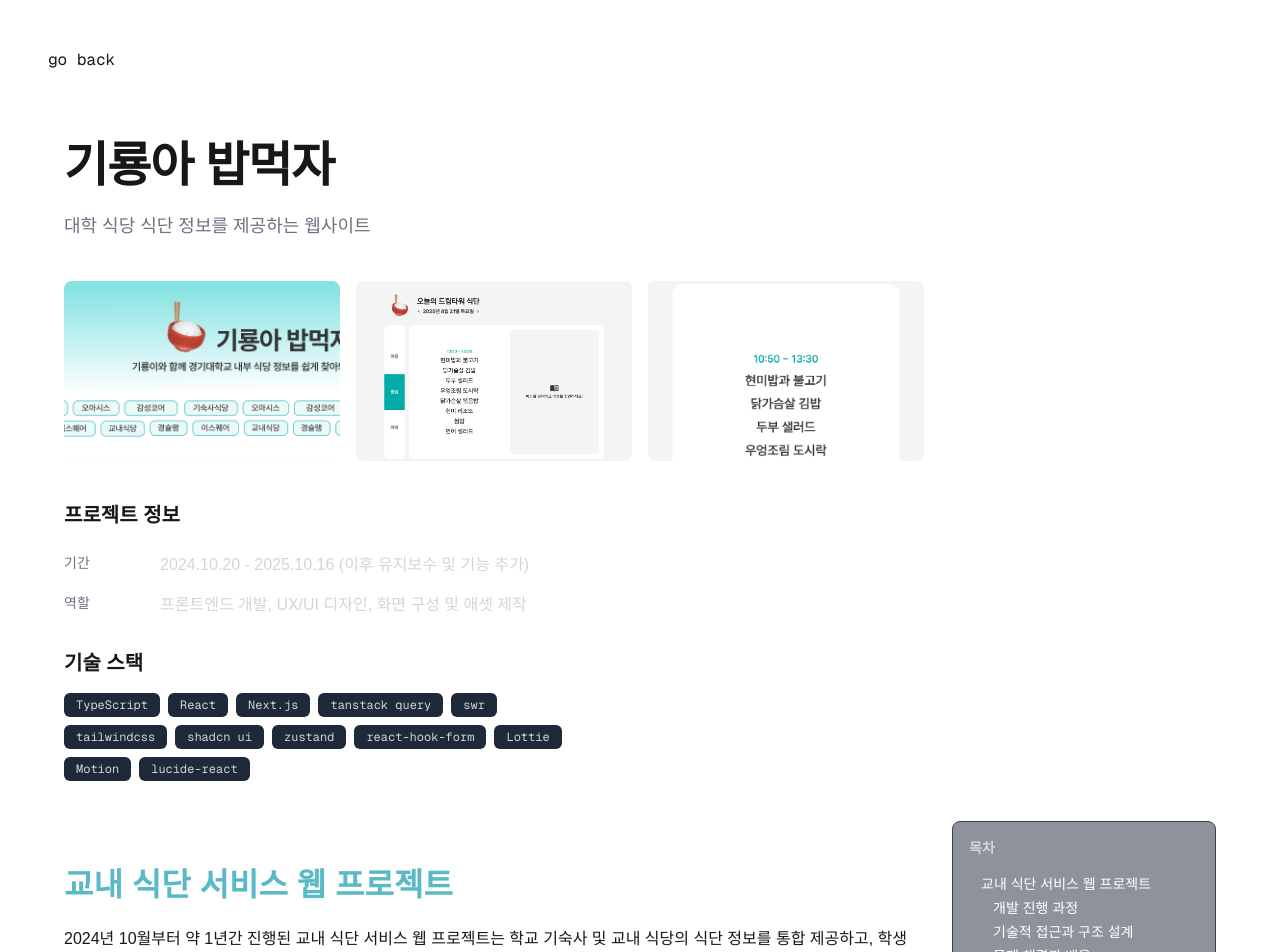
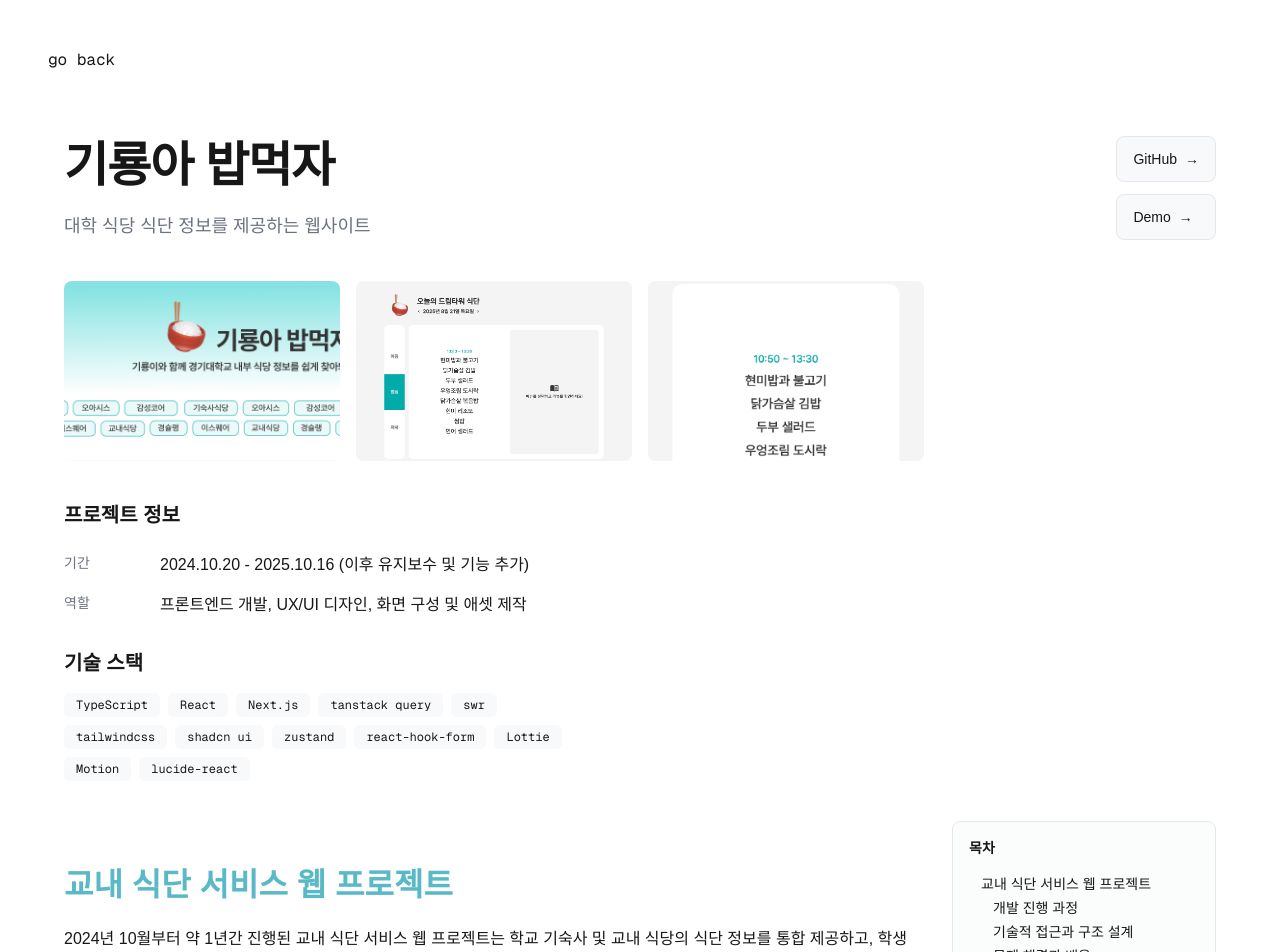
Before and after one commit to yummjin/port, a Next.js app: page /projects/1 in a window 1280 px wide. Shown: the top 952 px of the page. Built offline with nearby package versions, Linux system fonts and the light colour scheme; a web font is replaced by a local one.

Commit message:
feat: enhance project details with links and improve styling across components

```diff
--- a/src/components/TableOfContents.tsx
+++ b/src/components/TableOfContents.tsx
@@ -55,17 +55,17 @@ const TableOfContents: React.FC<TableOfContentsProps> = ({ items }) => {
 
   return (
     <div className="sticky top-24 max-h-[calc(100vh-8rem)] overflow-y-auto">
-      <div className="rounded-lg border border-gray-700 bg-gray-800/50 p-4">
-        <h3 className="mb-4 text-sm font-semibold text-gray-300">목차</h3>
+      <div className="border-border bg-card-background/50 rounded-lg border p-4">
+        <h3 className="text-foreground mb-4 text-sm font-semibold">목차</h3>
         <nav className="space-y-1">
           {items.map((item) => (
             <button
               key={item.id}
               onClick={() => scrollToHeading(item.id)}
-              className={`block w-full text-left text-sm transition-colors hover:text-white ${
+              className={`hover:text-foreground block w-full text-left text-sm transition-colors ${
                 activeId === item.id
-                  ? "font-medium text-white"
-                  : "text-gray-400"
+                  ? "text-foreground font-medium"
+                  : "text-text-muted"
               }`}
               style={{
                 paddingLeft: `${(item.level - 1) * 12}px`,
--- a/src/pages/index.tsx
+++ b/src/pages/index.tsx
@@ -77,7 +77,7 @@ export default function Home() {
                       <p className="text-text-muted text-sm">
                         숙련도 {skill.proficiency} / 5
                       </p>
-                      <div className="mt-2 space-y-2">{skill.description}</div>
+                      {/* <div className="mt-2 space-y-2">{skill.description}</div> */}
                     </div>
                   </div>
                 </div>
@@ -106,9 +106,6 @@ export default function Home() {
                   <div className="p-4">
                     <h3 className="text-foreground group-hover:text-accent mb-2 flex items-center gap-2 font-semibold transition-colors">
                       {project.title}
-                      <span className="bg-card-background border-border text-text-muted rounded-full border px-2 py-1 text-sm">
-                        {project.period}
-                      </span>
                     </h3>
                     <p className="text-text-muted line-clamp-2 text-sm">
                       {project.description}
--- a/src/pages/projects/[projectId].tsx
+++ b/src/pages/projects/[projectId].tsx
@@ -37,6 +37,11 @@ type Project = {
   description: string;
   status: "completed" | "in_progress";
   image?: string[];
+  links?: {
+    github?: string;
+    demo?: string;
+    appStore?: string;
+  };
 };
 
 export default function ProjectDetail({
@@ -68,7 +73,7 @@ export default function ProjectDetail({
               {project.image.map((imgSrc, index) => (
                 <div
                   key={index}
-                  className="group relative h-[180px] w-full cursor-pointer overflow-hidden rounded-lg bg-gray-100"
+                  className="group bg-card-background relative h-[180px] w-full cursor-pointer overflow-hidden rounded-lg"
                   onClick={() => setSelectedImage(imgSrc)}
                 >
                   <Image
@@ -184,7 +189,7 @@ export default function ProjectDetail({
               <div className="relative max-h-[90vh] max-w-[90vw]">
                 <button
                   onClick={() => setSelectedImage(null)}
-                  className="absolute -top-10 right-0 text-white hover:text-gray-300"
+                  className="hover:text-foreground absolute -top-10 right-0 text-white"
                 >
                   ✕ 닫기
                 </button>
@@ -210,20 +215,35 @@ const ProjectHeader = ({
 }: {
   project: Project;
   markdownData: MarkdownData;
-}) => (
+}) => {
+  const links = {
+    github: project.links?.github,
+    demo: project.links?.demo,
+    appStore: project.links?.appStore,
+  };
+
+  const hasLinks = links.github || links.demo || links.appStore;
+
+  return (
     <header className="flex flex-col gap-8 md:flex-row md:justify-between">
       <div className="space-y-4">
         <Title
           size="3xl"
           as="h1"
           subTitle={project.description}
-        className="text-gray-400"
+          className="text-text-muted"
         >
           {markdownData.data.title || project.title.split(":")[0]}
         </Title>
       </div>
+      {hasLinks && (
+        <div className="flex items-start">
+          <ProjectLinks links={links} />
+        </div>
+      )}
     </header>
   );
+};
 
 const ProjectDetails = ({ markdownData }: { markdownData: MarkdownData }) => (
   <div className="space-y-8">
@@ -258,15 +278,52 @@ const ProjectDetails = ({ markdownData }: { markdownData: MarkdownData }) => (
 
 const InfoItem = ({ label, value }: { label: string; value: string }) => (
   <div className="flex items-start gap-4">
-    <span className="min-w-[80px] text-sm font-medium text-gray-500">
+    <span className="text-text-muted min-w-[80px] text-sm font-medium">
       {label}
     </span>
-    <span className="text-gray-300">{value}</span>
+    <span className="text-foreground">{value}</span>
   </div>
 );
 
 const TechTag = ({ tech }: { tech: string }) => (
-  <span className="rounded-md bg-gray-800 px-3 py-1 font-mono text-xs text-gray-300 transition-colors hover:bg-gray-700">
+  <span className="bg-card-background text-foreground rounded-md px-3 py-1 font-mono text-xs transition-colors hover:bg-[color-mix(in_srgb,var(--card-background)_85%,var(--foreground))]">
     {tech}
   </span>
 );
+
+type ProjectLinksProps = {
+  links: {
+    github?: string;
+    demo?: string;
+    appStore?: string;
+  };
+};
+
+const ProjectLinks = ({ links }: ProjectLinksProps) => {
+  const linkConfig = [
+    { key: "github", label: "GitHub", href: links.github },
+    { key: "demo", label: "Demo", href: links.demo },
+    { key: "appstore", label: "App Store", href: links.appStore },
+  ];
+
+  return (
+    <div className="flex flex-col gap-3">
+      {linkConfig.map(({ key, label, href }) =>
+        href ? (
+          <a
+            key={key}
+            href={href}
+            target="_blank"
+            rel="noopener noreferrer"
+            className="group hover:border-subLight border-border bg-card-background flex items-center gap-2 rounded-lg border px-4 py-3 text-sm transition-all hover:bg-[color-mix(in_srgb,var(--card-background)_85%,var(--foreground))]"
+          >
+            <span>{label}</span>
+            <span className="transition-transform group-hover:translate-x-1">
+              →
+            </span>
+          </a>
+        ) : null,
+      )}
+    </div>
+  );
+};
--- a/src/shared/data/project.ts
+++ b/src/shared/data/project.ts
@@ -5,6 +5,11 @@ export type ProjectBase = {
   status: "completed" | "in_progress";
   thumb?: string;
   image?: string[];
+  links?: {
+    github?: string;
+    demo?: string;
+    appStore?: string;
+  };
 };
 
 const PROJECTS_DATA: ProjectBase[] = [
@@ -19,6 +24,10 @@ const PROJECTS_DATA: ProjectBase[] = [
       "/kiryong-page.png",
       "/kiryong-mobile.png",
     ],
+    links: {
+      github: "https://github.com/Kyonggi-Univ-Diet-Information/FE",
+      demo: "https://www.kiryong.kr/ko",
+    },
   },
   {
     id: "2",
@@ -27,6 +36,9 @@ const PROJECTS_DATA: ProjectBase[] = [
     status: "completed",
     thumb: "/images/teampu-thumb.png",
     image: ["/images/teampu-thumb.png"],
+    links: {
+      github: "https://github.com/Gobongbab/TeamPu-Web",
+    },
   },
   {
     id: "3",
@@ -35,6 +47,9 @@ const PROJECTS_DATA: ProjectBase[] = [
     status: "completed",
     thumb: "/images/soup-thumb.png",
     image: ["/images/soup-thumb.png"],
+    links: {
+      github: "https://github.com/Team-Soup-Soup/Soup-FE",
+    },
   },
   {
     id: "4",
@@ -43,6 +58,10 @@ const PROJECTS_DATA: ProjectBase[] = [
     status: "completed",
     thumb: "/images/festamate-thumb.png",
     image: ["/images/festamate-thumb.png"],
+    links: {
+      github: "https://github.com/Gobongbab/Festamate-Web",
+      demo: "https://festamate-web.vercel.app/",
+    },
   },
   {
     id: "8",
@@ -58,6 +77,9 @@ const PROJECTS_DATA: ProjectBase[] = [
       "/images/piggo-4.png",
       "/images/piggo-5.png",
     ],
+    links: {
+      github: "https://github.com/ByteCrew-Khuthon/frontend",
+    },
   },
   {
     id: "9",
@@ -79,6 +101,9 @@ const PROJECTS_DATA: ProjectBase[] = [
       "/images/ng-4.png",
       "/images/ng-5.png",
     ],
+    links: {
+      github: "https://github.com/ByteCrew-Uscode/Web",
+    },
   },
   {
     id: "5",
@@ -87,6 +112,9 @@ const PROJECTS_DATA: ProjectBase[] = [
     status: "completed",
     thumb: "/images/took-poster.png",
     image: ["/images/took-poster.png"],
+    links: {
+      github: "https://github.com/KGU-Vote-System/Client",
+    },
   },
   {
     id: "6",
@@ -102,6 +130,9 @@ const PROJECTS_DATA: ProjectBase[] = [
       "/images/shwimpyo-4.png",
       "/images/shwimpyo-5.png",
     ],
+    links: {
+      appStore: "https://m.onestore.co.kr/v2/ko-kr/app/0001002397",
+    },
   },
   {
     id: "7",
@@ -110,6 +141,9 @@ const PROJECTS_DATA: ProjectBase[] = [
     status: "completed",
     thumb: "/images/livingmate-thumb.png",
     image: ["/images/livingmate-thumb.png"],
+    links: {
+      github: "https://github.com/9oormthon-univ/2025_SEASONTHON_TEAM_73_FE",
+    },
   },
 ];
 
--- a/src/shared/data/skill.ts
+++ b/src/shared/data/skill.ts
@@ -11,7 +11,7 @@ export const SKILLS = [
     name: "JavaScript",
     description: "웹 개발을 위한 동적 프로그래밍 언어입니다.",
     image: "/skills-javascript.png",
-    proficiency: 5,
+    proficiency: 4,
     projectNumber: 3,
     relatedProjects: [
       "포트폴리오 웹사이트",
@@ -24,7 +24,7 @@ export const SKILLS = [
     name: "Next.js",
     description: "React 기반의 풀스택 웹 애플리케이션 프레임워크입니다.",
     image: "/skills-nextjs.png",
-    proficiency: 4,
+    proficiency: 3.5,
     projectNumber: 1,
     relatedProjects: ["포트폴리오 웹사이트"],
   },
--- a/src/widgets/menu/TimeLine.tsx
+++ b/src/widgets/menu/TimeLine.tsx
@@ -1,4 +1,5 @@
 import { PROJECTS } from "@/shared/data";
+import { getMarkdownContent } from "@/shared/utils/markdown";
 import { cn } from "@/shared/utils";
 import { motion } from "motion/react";
 
@@ -10,10 +11,19 @@ interface TimelineItem {
 const timeline: { year: string; event: string }[] = [];
 
 PROJECTS.map((project) => {
-  timeline.push({
-    year: project.period.split(".")[0] + "." + project.period.split(".")[1],
-    event: project.title.split(":")[0],
-  });
+  const md = getMarkdownContent(project.id);
+  const period = md.data.period as string;
+  if (period) {
+    timeline.push({
+      year: period.split(".")[0] + "." + period.split(".")[1],
+      event: project.title.split(":")[0],
+    });
+  } else {
+    timeline.push({
+      year: "",
+      event: project.title.split(":")[0],
+    });
+  }
 });
 
 export default function Timeline({
@@ -21,13 +31,15 @@ export default function Timeline({
   selectedProject,
 }: TimelineItem) {
   return (
-    <div className="relative flex-wrap -z-10 md:mt-0 mt-4 w-full gap-4 flex mb-2.5">
+    <div className="relative -z-10 mt-4 mb-2.5 flex w-full flex-wrap gap-4 md:mt-0">
       {timeline.map((item, index) => (
         <motion.button
           key={index}
           className={cn(
-            "flex flex-col gap-0.5 font-mono items-center cursor-pointer outline-none",
-            selectedProject === index && "border-main text-main"
+            "flex cursor-pointer flex-col items-center gap-0.5 font-mono transition-colors outline-none",
+            selectedProject === index
+              ? "border-main text-main"
+              : "text-text-muted hover:text-foreground",
           )}
           initial={{ opacity: 0, y: 20 }}
           animate={{ opacity: 1, y: 0 }}
```
Also changed, not shown: src/pages/projects/index.tsx (+10 -8 lines), src/styles/globals.css (+18 -0 lines). Lines whose indentation alone changed are shown as unchanged.
